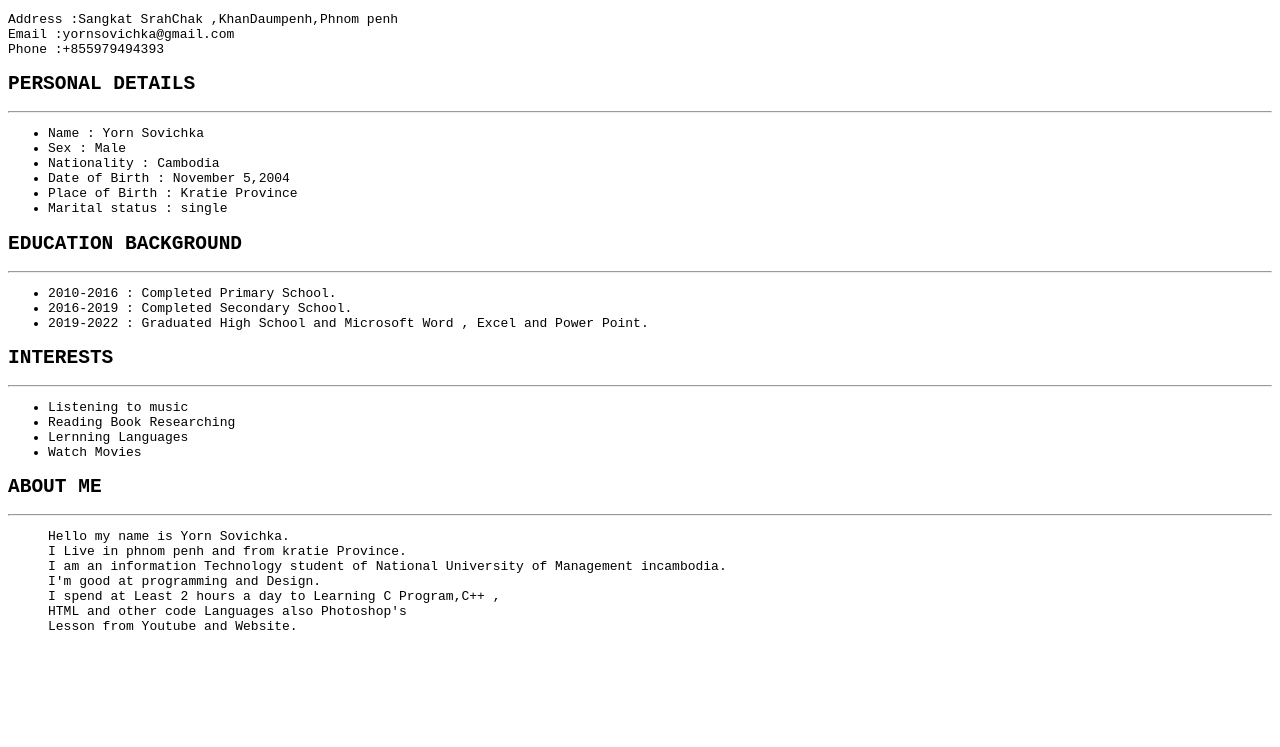
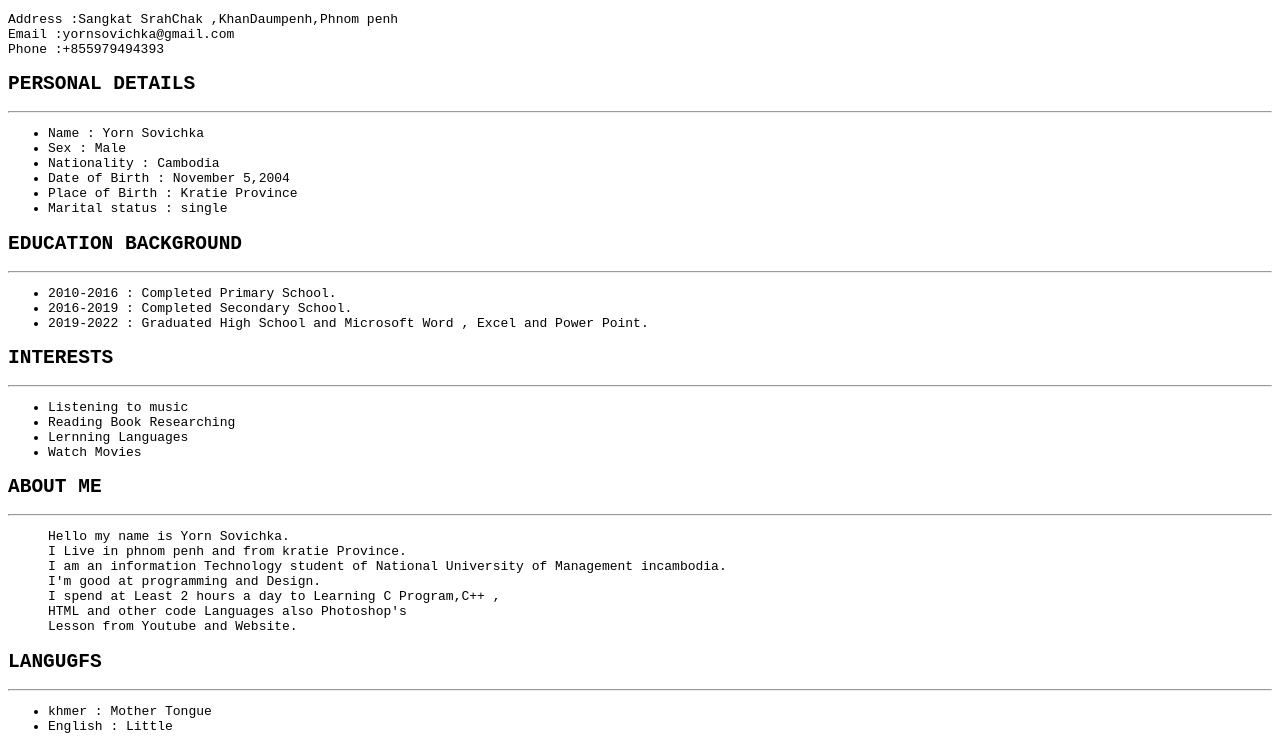
Before and after one commit to YornSovichka168/vichka.github.io, a plain HTML site: page CV.HTML in a window 1280 px wide. Shown: the part 86-833 px from the top of the page. Before the commit the page ends 800 px from the top, so only its background shows below. Drawn offline with Linux system fonts and the light colour scheme.

Commit message:
Add files via upload

```diff
--- a/CV.HTML
+++ b/CV.HTML
@@ -55,3 +55,10 @@
      Youtube and Website.
 </p>
 </ul>
+<h2> LANGUGFS</h2>
+<hr>
+
+<ul>
+    <li>khmer           : Mother Tongue</li>
+    <li>English         : Little</li>
+</ul>
```
